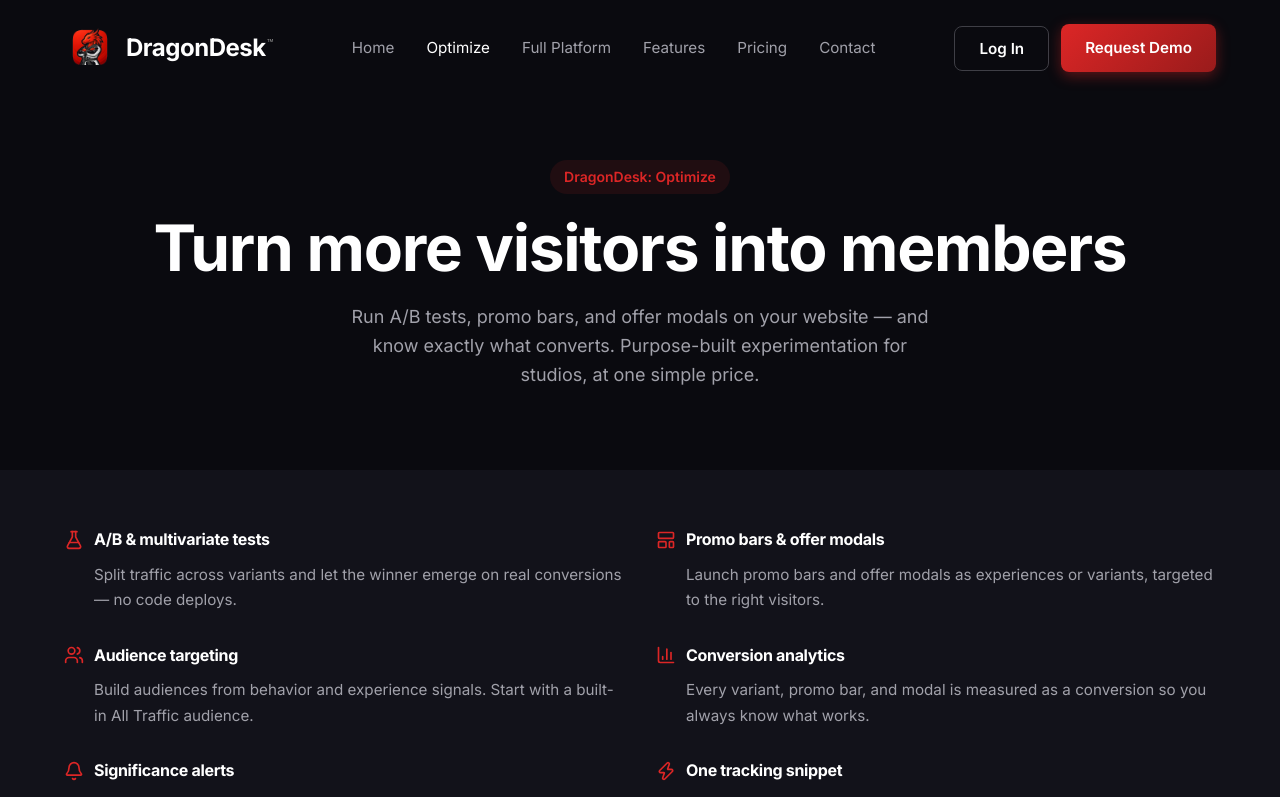
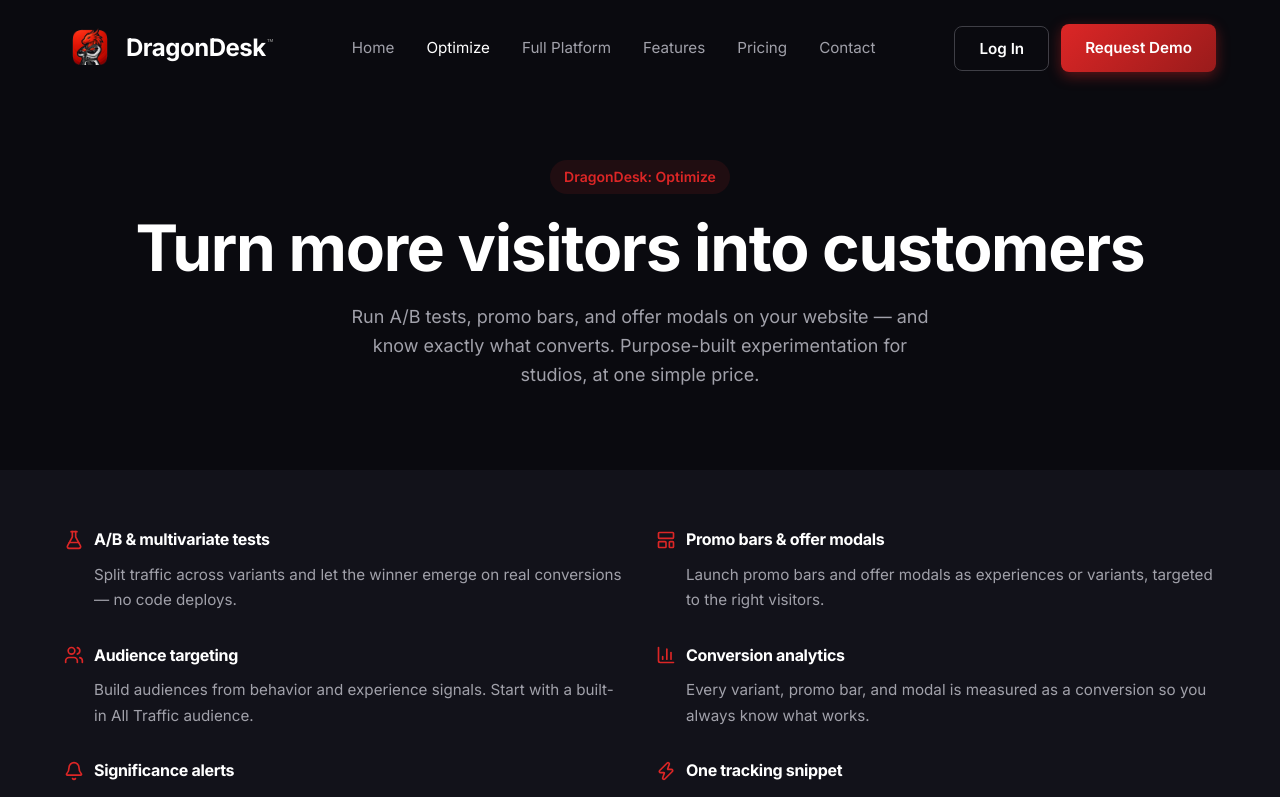
Before and after one commit to justin2n/dragondesk-marketing, a React (Vite) app: page /optimize in a window 1280 px wide. Shown: the top 797 px of the page. Built offline with nearby package versions, Linux system fonts and the light colour scheme; no server answers.

Commit message:
Update Optimize.jsx

```diff
--- a/src/pages/Optimize.jsx
+++ b/src/pages/Optimize.jsx
@@ -30,7 +30,7 @@
       <section className="pricing-hero">
         <div className="container">
           <span className="section-label">DragonDesk: Optimize</span>
-          <h1>Turn more visitors into members</h1>
+          <h1>Turn more visitors into customers</h1>
           <p>
             Run A/B tests, promo bars, and offer modals on your website — and know exactly
             what converts. Purpose-built experimentation for studios, at one simple price.
```
